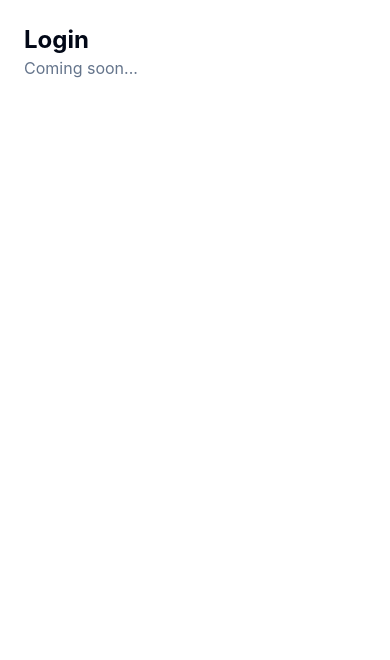
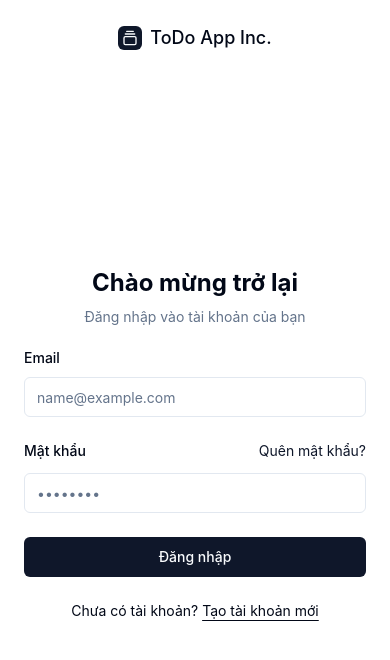
Before and after one commit to PhamMinhKha0710/ToDoList, a React app in the folder frontend/: page /login in a window 390 px wide. Shown: the top 660 px of the page. Built offline with nearby package versions, Linux system fonts and the light colour scheme; no server answers; the HTML template or start-up script is replaced by a standard one.

Commit message:
feat(auth): implement login flow with React Hook Form, Zod and Zustand

```diff
--- a/frontend/src/components/auth/LoginForm.tsx
+++ b/frontend/src/components/auth/LoginForm.tsx
@@ -0,0 +1,117 @@
+import { useState } from 'react'
+import { useForm } from 'react-hook-form'
+import { zodResolver } from '@hookform/resolvers/zod'
+import { useNavigate, Link } from 'react-router-dom'
+import { toast } from 'sonner'
+import { Loader2 } from 'lucide-react'
+
+import { loginSchema, type LoginInput } from '@/schemas/auth.schema'
+import { authService } from '@/services/auth.service'
+import { useAuthStore } from '@/stores/auth.store'
+import { ROUTES } from '@/constants/routes'
+
+import { Button } from '@/components/ui/button'
+import { Input } from '@/components/ui/input'
+import { Label } from '@/components/ui/label'
+import { cn } from '@/lib/utils'
+
+export const LoginForm = ({
+  className,
+  ...props
+}: React.HTMLAttributes<HTMLDivElement>) => {
+  const navigate = useNavigate()
+  const login = useAuthStore((s) => s.login)
+  const [isLoading, setIsLoading] = useState(false)
+
+  const {
+    register,
+    handleSubmit,
+    formState: { errors },
+  } = useForm<LoginInput>({
+    resolver: zodResolver(loginSchema),
+    defaultValues: {
+      email: '',
+      password: '',
+    },
+  })
+
+  const onSubmit = async (data: LoginInput) => {
+    try {
+      setIsLoading(true)
+      const res = await authService.login(data)
+      const { accessToken, user } = res.data
+
+      // Lưu trữ user info & setup socket real-time.
+      login(user, accessToken)
+
+      toast.success('Đăng nhập thành công')
+      navigate(ROUTES.PROJECTS)
+    } catch (error: any) {
+      toast.error(error.response?.data?.message || 'Đăng nhập thất bại. Xin kiểm tra lại.')
+    } finally {
+      setIsLoading(false)
+    }
+  }
+
+  return (
+    <div className={cn("flex flex-col gap-6", className)} {...props}>
+      <div className="flex flex-col gap-2 text-center">
+        <h1 className="text-2xl font-bold">Chào mừng trở lại</h1>
+        <p className="text-balance text-sm text-muted-foreground">
+          Đăng nhập vào tài khoản của bạn
+        </p>
+      </div>
+      <form onSubmit={handleSubmit(onSubmit)}>
+        <div className="grid gap-6">
+          <div className="grid gap-3">
+            <Label htmlFor="email">Email</Label>
+            <Input
+              id="email"
+              type="email"
+              placeholder="name@example.com"
+              {...register('email')}
+              disabled={isLoading}
+            />
+            {errors.email && (
+              <p className="text-sm text-destructive">{errors.email.message}</p>
+            )}
+          </div>
+
+          <div className="grid gap-3">
+            <div className="flex items-center">
+              <Label htmlFor="password">Mật khẩu</Label>
+              <Link
+                to={ROUTES.FORGOT_PASSWORD}
+                className="ml-auto text-sm underline-offset-4 hover:underline text-primary"
+              >
+                Quên mật khẩu?
+              </Link>
+            </div>
+            <Input
+              id="password"
+              type="password"
+              placeholder="••••••••"
+              {...register('password')}
+              disabled={isLoading}
+            />
+            {errors.password && (
+              <p className="text-sm text-destructive">{errors.password.message}</p>
+            )}
+          </div>
+
+          <Button type="submit" className="w-full" disabled={isLoading}>
+            {isLoading && <Loader2 className="mr-2 h-4 w-4 animate-spin" />}
+            Đăng nhập
+          </Button>
+
+          <div className="text-center text-sm">
+            Chưa có tài khoản?{' '}
+            <Link to={ROUTES.REGISTER} className="underline underline-offset-4 hover:text-primary">
+              Tạo tài khoản mới
+            </Link>
+          </div>
+        </div>
+      </form>
+    </div>
+  )
+}
--- a/frontend/src/page/LoginPage.tsx
+++ b/frontend/src/page/LoginPage.tsx
@@ -1,8 +1,33 @@
+import { GalleryVerticalEnd } from "lucide-react"
+
+import { LoginForm } from "@/components/auth/LoginForm"
+import { ROUTES } from "@/constants/routes"
+
 const LoginPage = () => {
   return (
-    <div className="p-6">
-      <h1 className="text-2xl font-bold">Login</h1>
-      <p className="text-muted-foreground">Coming soon...</p>
+    <div className="grid min-h-svh lg:grid-cols-2">
+      <div className="flex flex-col gap-4 p-6 md:p-10">
+        <div className="flex justify-center gap-2 md:justify-start">
+          <a href={ROUTES.HOME} className="flex items-center gap-2 font-medium text-lg">
+            <div className="flex h-6 w-6 items-center justify-center rounded-md bg-primary text-primary-foreground">
+              <GalleryVerticalEnd className="size-4" />
+            </div>
+            ToDo App Inc.
+          </a>
+        </div>
+        <div className="flex flex-1 items-center justify-center">
+          <div className="w-full max-w-sm">
+            <LoginForm />
+          </div>
+        </div>
+      </div>
+      <div className="relative hidden bg-muted lg:block">
+        <img
+          src="https://images.unsplash.com/photo-1590845947698-8924d7409b56?q=80&w=2000&auto=format&fit=crop"
+          alt="Image"
+          className="absolute inset-0 h-full w-full object-cover dark:brightness-[0.4] dark:grayscale"
+        />
+      </div>
     </div>
   )
 }
--- a/frontend/src/schemas/auth.schema.ts
+++ b/frontend/src/schemas/auth.schema.ts
@@ -14,3 +14,10 @@ export const registerSchema = z.object({
 })
 
 export type RegisterInput = z.infer<typeof registerSchema>
+
+export const loginSchema = z.object({
+  email: z.string().email('Email không hợp lệ'),
+  password: z.string().min(1, 'Vui lòng nhập mật khẩu'),
+})
+
+export type LoginInput = z.infer<typeof loginSchema>
--- a/frontend/src/services/auth.service.ts
+++ b/frontend/src/services/auth.service.ts
@@ -1,5 +1,5 @@
 import axiosInstance from '@/lib/axios'
-import type { RegisterInput } from '@/schemas/auth.schema'
+import type { RegisterInput, LoginInput } from '@/schemas/auth.schema'
 import type { ApiResponse } from '@/types/api'
 import type { User } from '@/stores/auth.store'
 
@@ -14,4 +14,9 @@ export const authService = {
     const response = await axiosInstance.post('/auth/register', payload)
     return response.data
   },
+
+  login: async (data: LoginInput): Promise<ApiResponse<{ accessToken: string; user: User }>> => {
+    const response = await axiosInstance.post('/auth/login', data)
+    return response.data
+  },
 }
```
